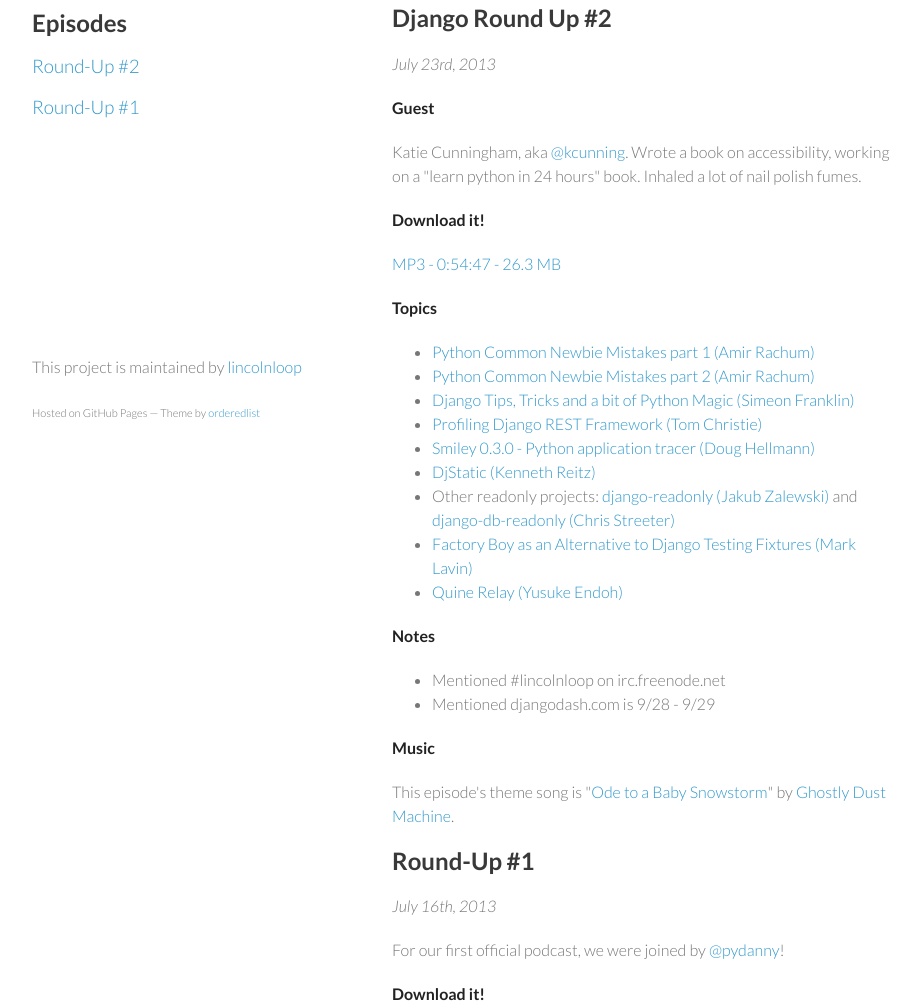
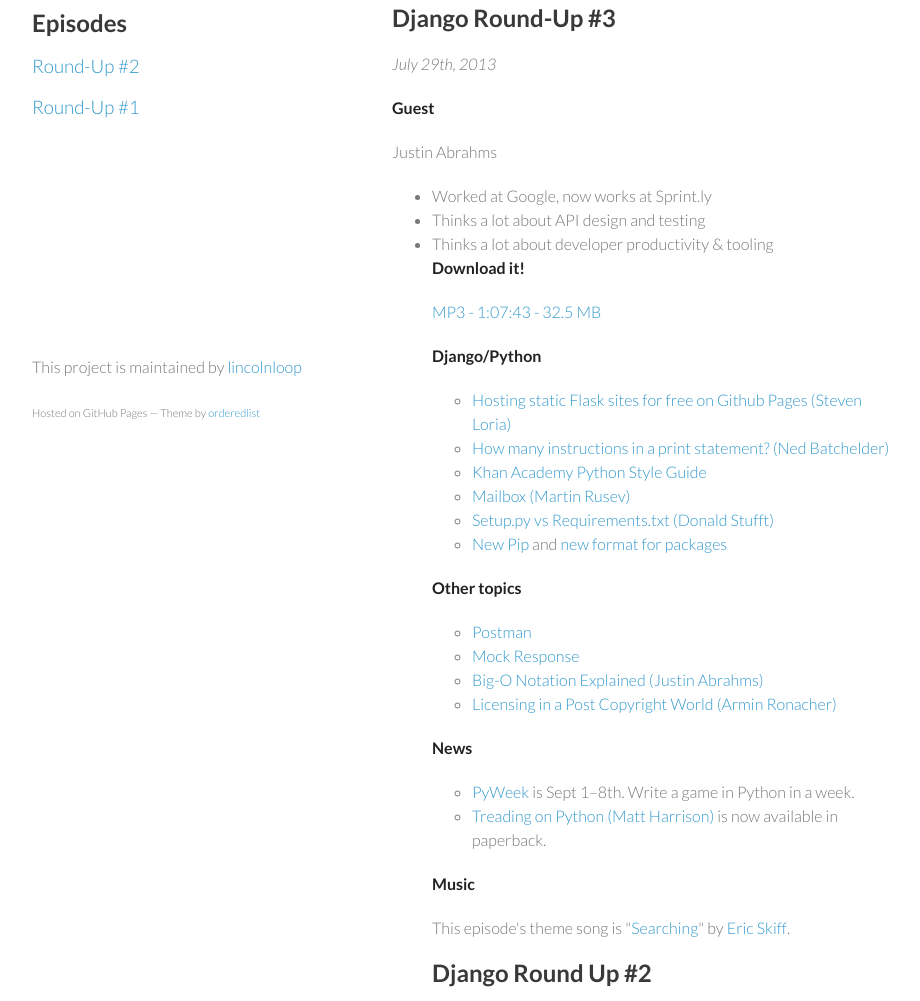
Before and after one commit to lincolnloop/round-up, a plain HTML site: page index.html in a window 1280 px wide. Shown: the part 307-1308 px from the top of the page, without its empty margins (178-1098 px from the left). Drawn offline with Linux system fonts and the light colour scheme.

Commit message:
Update the feed for episode 3

```diff
--- a/feed.xml
+++ b/feed.xml
@@ -17,6 +17,18 @@
         <itunes:category text="Technology">
             <itunes:category text="Tech News"/>
         </itunes:category>
+        <item>
+            <title>Django Round-Up #3</title>
+            <itunes:author>Lincoln Loop</itunes:author>
+            <itunes:summary>This week Kenneth and Brandon are joined by Justin Abrahms!</itunes:summary>
+            <description>This week Kenneth and Brandon are joined by Justin Abrahms!</description>
+            <enclosure url="http://dfefdba4b8432e779112-ebcd017d16300157e1980295b6e28ad8.r84.cf1.rackcdn.com/Django%20Round-Up%203.mp3" length="32508156" type="audio/mpeg" />
+            <guid>django-round-up-3</guid>
+            <link>https://github.com/lincolnloop/round-up/blob/master/round-up-3.md</link>
+            <pubDate>Tue, 29 Jul 2013 14:39:00 GMT</pubDate>
+            <itunes:duration>1:07:43</itunes:duration>
+            <itunes:keywords>django, python, web development</itunes:keywords>
+        </item>
         <item>
             <title>Django Round-Up #2</title>
             <itunes:author>Lincoln Loop</itunes:author>
--- a/index.html
+++ b/index.html
@@ -24,7 +24,7 @@
         <ul>
           <li><a href="https://itunes.apple.com/us/podcast/django-round-up/id674598757">Subscribe <strong>iTunes</strong></a></li>
           <li><a href="http://lincolnloop.github.io/round-up/feed.xml">Subscribe <strong>RSS</strong></a></li>
-          <li><a href="http://dfefdba4b8432e779112-ebcd017d16300157e1980295b6e28ad8.r84.cf1.rackcdn.com/Django%20Round-Up%202.mp3">Latest Episode <strong>MP3</strong></a></li>
+          <li><a href="http://dfefdba4b8432e779112-ebcd017d16300157e1980295b6e28ad8.r84.cf1.rackcdn.com/Django%20Round-Up%203.mp3">Latest Episode <strong>MP3</strong></a></li>
         </ul>
 
         <h2>Episodes</h2>
@@ -42,6 +42,59 @@
         <p>This is a podcast hosted by <a href="https://github.com/kennethlove" class="user-mention">@kennethlove</a> and <a href="https://github.com/bkonkle" class="user-mention">@bkonkle</a> from <a href="https://github.com/lincolnloop" class="user-mention">@lincolnloop</a> that highlights recent articles and projects in the Django community. We love talking about web development, so our podcast focuses on casual conversations as we cover the latest blog posts and project releases.</p>
 
         <p>We will build our notes each week on the <a href="https://github.com/lincolnloop/round-up">lincolnloop/round-up</a> project page, and we'd love to see your comments and suggestions though Github.</p>
+
+        <!-- Episode 3 -->
+
+        <h2>
+            <a name="round-up-2" class="anchor" href="#round-up-3"><span class="octicon octicon-link"></span></a>
+            Django Round-Up #3
+        </h2>
+
+        <p><em>July 29th, 2013</em></p>
+
+        <p><strong>Guest</strong></p>
+
+        <p>Justin Abrahms</p>
+
+        <ul>
+            <li>Worked at Google, now works at Sprint.ly</li>
+            <li>Thinks a lot about API design and testing</li>
+            <li>Thinks a lot about developer productivity &amp; tooling</li>
+
+        <p><strong>Download it!</strong></p>
+
+        <p><a href="http://dfefdba4b8432e779112-ebcd017d16300157e1980295b6e28ad8.r84.cf1.rackcdn.com/Django%20Round-Up%203.mp3">MP3 - 1:07:43 - 32.5 MB</a></p>
+
+        <p><strong>Django/Python</strong></p>
+
+        <ul>
+            <li><a href="http://www.stevenloria.com/hosting-static-flask-sites-for-free-on-github-pages/">Hosting static Flask sites for free on Github Pages (Steven Loria)</a></li>
+            <li><a href="http://nedbatchelder.com/blog/201307/how_many_instructions_in_a_print_statement.html">How many instructions in a print statement? (Ned Batchelder)</a></li>
+            <li><a href="https://sites.google.com/a/khanacademy.org/forge/for-developers/styleguide/python">Khan Academy Python Style Guide</a></li>
+            <li><a href="https://github.com/martinrusev/mailbox">Mailbox (Martin Rusev)</a></li>
+            <li><a href="https://caremad.io/blog/setup-vs-requirements/">Setup.py vs Requirements.txt (Donald Stufft)</a></li>
+            <li><a href="http://www.pip-installer.org/en/latest/news.html">New Pip</a> and <a href="https://pypi.python.org/pypi/wheel">new format for packages</a></li>
+        </ul>
+
+        <p><strong>Other topics</strong></p>
+
+        <ul>
+            <li><a href="http://www.getpostman.com/">Postman</a></li>
+            <li><a href="http://mock.isssues.com/">Mock Response</a></li>
+            <li><a href="http://justin.abrah.ms/computer-science/big-o-notation-explained.html">Big-O Notation Explained (Justin Abrahms)</a></li>
+            <li><a href="http://lucumr.pocoo.org/2013/7/23/licensing/">Licensing in a Post Copyright World (Armin Ronacher)</a></li>
+        </ul>
+
+        <p><strong>News</strong></p>
+
+        <ul>
+            <li><a href="http://pyweek.org/">PyWeek</a> is Sept 1–8th. Write a game in Python in a week.</li>
+            <li><a href="http://www.amazon.com/Treading-Python-Volume-Foundations/dp/1475266413/ref=sr_1_1_bnp_1_pap?ie=UTF8&amp;qid=1374769087&amp;sr=8-1&amp;keywords=treading+on+python">Treading on Python (Matt Harrison)</a> is now available in paperback.</li>
+        </ul>
+
+        <p><strong>Music</strong></p>
+
+        <p>This episode's theme song is "<a href="http://freemusicarchive.org/music/Eric_Skiff/Resistor_Anthems/eric_skiff_-_06_-_searching">Searching</a>" by <a href="http://freemusicarchive.org/music/Eric_Skiff/">Eric Skiff</a>.</p>
 
         <!-- Episode 2 -->
 
```
